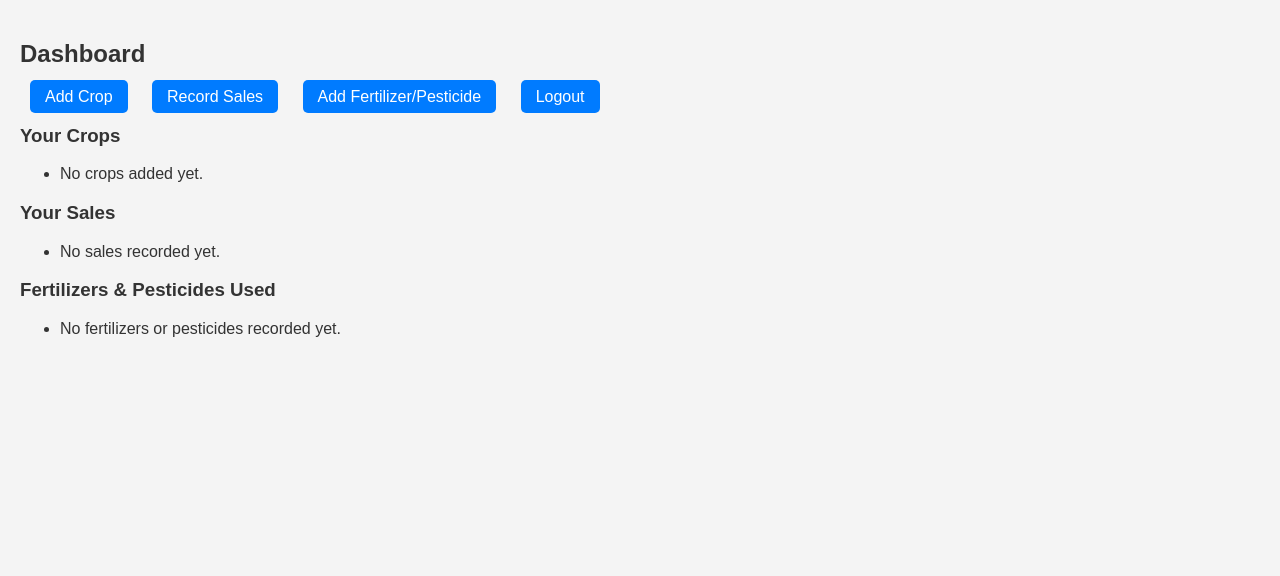
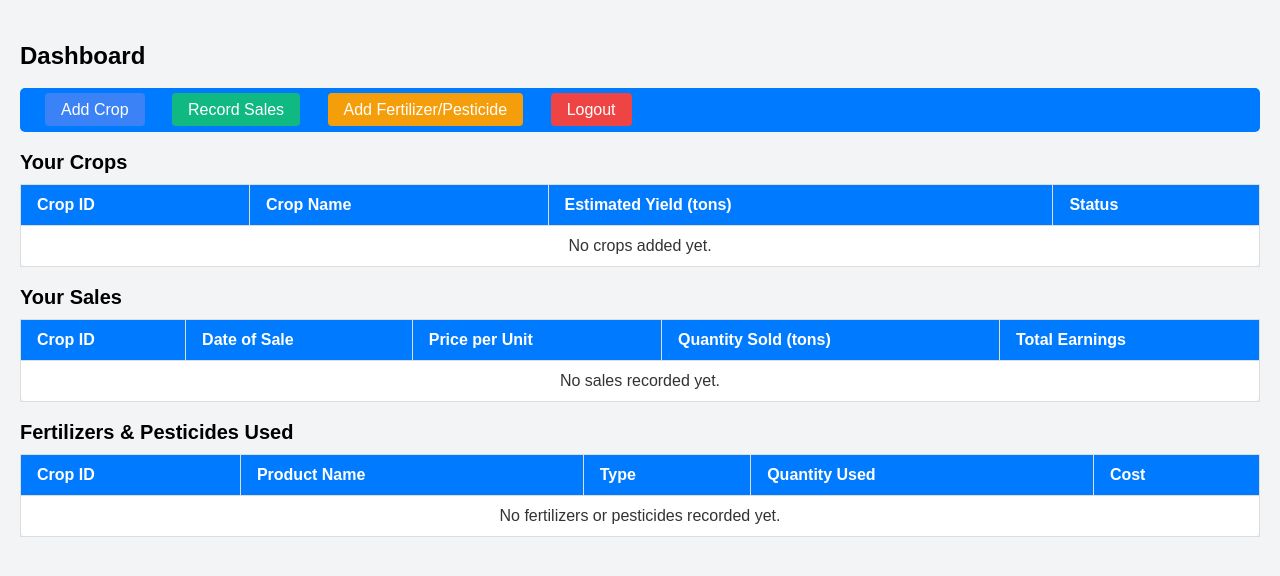
Before and after one commit to Samarth-Dave/DBMS_Farmer_Agriculter, a Flask app: page /dashboard in a window 1280 px wide. Shown: the top 576 px of the page. Run offline with Flask 3, Linux system fonts and the light colour scheme; the visitor is signed in with stand-in values (Sample User, id 1); data that the repository does not hold is empty.

Commit message:
styling changed, pesticide form updated.

```diff
--- a/app.py
+++ b/app.py
@@ -1,12 +1,10 @@
-# app.py
 from flask import Flask, render_template, redirect, url_for, flash, session
 from config import Config
-from forms import RegisterForm, LoginForm,SalesForm,CropForm, FertilizerPesticideForm
+from forms import RegisterForm, LoginForm, SalesForm, CropForm, FertilizerPesticideForm
 from models import db, FarmerProfile, CropInfo, Grows, Sales, FertilizerPesticide, ManageCrop
 from werkzeug.security import generate_password_hash, check_password_hash
 from datetime import datetime
 from flask import request
-
 
 app = Flask(__name__)
 app.config.from_object(Config)
@@ -18,12 +16,9 @@ def create_tables():
 
 @app.route('/register', methods=['GET', 'POST'])
 def register():
-    form = RegisterForm()  # Assuming you have a form class for registration
+    form = RegisterForm()
     if form.validate_on_submit():
-        # Directly use the password from the form without hashing
         plain_password = form.password.data
-
-        # Create a new FarmerProfile instance with the plaintext password
         new_farmer = FarmerProfile(
             FirstName=form.first_name.data,
             MiddleName=form.middle_name.data,
@@ -33,24 +28,19 @@ def register():
             LandArea=form.land_area.data,
             PasswordHash=plain_password  # Store plaintext password directly
         )
-
-        # Add the new farmer to the session and commit to the database
         db.session.add(new_farmer)
         db.session.commit()
         flash('Registration successful! You can now log in.')
         return redirect(url_for('login'))
-
     return render_template('register.html', form=form)
 
-
-@app.route('/login', methods=['GET', 'POST'])
 @app.route('/login', methods=['GET', 'POST'])
 def login():
     form = LoginForm()
     if form.validate_on_submit():
         farmer = FarmerProfile.query.filter_by(PhoneNumber=form.phone_number.data).first()
         if farmer and farmer.PasswordHash == form.password.data:
-            session['farmer_id'] = farmer.FarmerId  # Store farmer ID in session
+            session['farmer_id'] = farmer.FarmerId
             flash('Login successful!')
             return redirect(url_for('dashboard'))
         else:
@@ -65,13 +55,9 @@ def dashboard():
         flash("Farmer not logged in. Please log in again.", "error")
         return redirect(url_for('login'))
 
-    # Query crops associated with the logged-in farmer through Grows
     crops = db.session.query(CropInfo).join(Grows, CropInfo.CropId == Grows.CropId).filter(Grows.FarmerId == farmer_id).all()
-
-    # Query sales associated with the logged-in farmer
     sales = Sales.query.filter_by(FarmerId=farmer_id).all()
 
-    # Query fertilizers and pesticides used
     fertilizers = (
         db.session.query(FertilizerPesticide, ManageCrop)
         .join(ManageCrop, FertilizerPesticide.ProductId == ManageCrop.ProductId)
@@ -82,9 +68,6 @@ def dashboard():
     )
 
     return render_template('dashboard.html', crops=crops, sales=sales, fertilizers=fertilizers)
-
-
-
 
 @app.route('/add_crop', methods=['GET', 'POST'])
 def add_crop():
@@ -101,7 +84,6 @@ def add_crop():
         db.session.add(new_crop)
         db.session.commit()
 
-        # Add to Grows table
         new_grow = Grows(FarmerId=session.get('farmer_id'), CropId=new_crop.CropId)
         db.session.add(new_grow)
         db.session.commit()
@@ -111,8 +93,6 @@ def add_crop():
 
     return render_template('add_crop.html', form=form)
 
-
-
 @app.route('/sales', methods=['GET', 'POST'])
 def sales():
     form = SalesForm()
@@ -121,38 +101,33 @@ def sales():
         quantity_sold = form.quantity_sold.data
         price_per_unit = form.price_per_unit.data
 
-        # Check if the crop is available
         crop_info = CropInfo.query.get(crop_id)
 
         if crop_info is None:
             flash('Invalid crop selected. Please select a valid crop.', 'danger')
-            return redirect(url_for('sales'))  # Redirect back to sales page if crop not found
+            return redirect(url_for('sales'))
 
         if crop_info.Status == 'Unavailable':
             flash('You cannot record a sale for this crop because it is currently unavailable.', 'danger')
-            return redirect(url_for('sales'))  # Redirect back to sales page if crop is unavailable
+            return redirect(url_for('sales'))
 
-        # Calculate total earnings
         total_earnings = quantity_sold * price_per_unit * 1000
 
-        # Record the sale
         new_sale = Sales(
             DateOfSale=form.date_of_sale.data,
             PricePerUnit=price_per_unit,
             QuantitySold=quantity_sold,
             Earnings=total_earnings,
             CropId=crop_id,
-            FarmerId=session.get('farmer_id')  # Ensure you store the farmer id
+            FarmerId=session.get('farmer_id')
         )
 
         db.session.add(new_sale)
         db.session.commit()
 
-        # Check if the crop is sold out
         total_sold = db.session.query(db.func.sum(Sales.QuantitySold)).filter(Sales.CropId == crop_id).scalar() or 0
 
         if total_sold >= crop_info.EstimatedYield:
-            # Update crop status to 'Unavailable'
             crop_info.Status = 'Unavailable'
             db.session.commit()
 
@@ -165,7 +140,6 @@ def sales():
 def add_fertilizer_pesticide():
     form = FertilizerPesticideForm()
     if form.validate_on_submit():
-        # Create a new FertilizerPesticide entry
         new_product = FertilizerPesticide(
             ProductName=form.product_name.data,
             Type=form.type.data,
@@ -173,16 +147,13 @@ def add_fertilizer_pesticide():
             Cost=form.cost.data
         )
 
-        # Add the new product to the database
         db.session.add(new_product)
         db.session.commit()
 
-        # Automatically link product to all crops for the logged-in farmer
-        farmer_id = session.get('farmer_id')
-        crops = db.session.query(CropInfo.CropId).join(Grows).filter(Grows.FarmerId == farmer_id).all()
-
-        for crop in crops:
-            manage_crop_entry = ManageCrop(CropId=crop.CropId, ProductId=new_product.ProductId)
+        # Link product to selected crops
+        crop_ids = request.form.getlist('crop_ids')  # Get list of crop IDs from the form
+        for crop_id in crop_ids:
+            manage_crop_entry = ManageCrop(CropId=crop_id, ProductId=new_product.ProductId)
             db.session.add(manage_crop_entry)
 
         db.session.commit()
@@ -190,18 +161,17 @@ def add_fertilizer_pesticide():
 
         return redirect(url_for('dashboard'))
 
-    return render_template('add_fertilizer_pesticide.html', form=form)
+    # Fetch available crops for the dropdown in the form
+    farmer_id = session.get('farmer_id')
+    crops = CropInfo.query.join(Grows).filter(Grows.FarmerId == farmer_id).all()
 
-
+    return render_template('add_fertilizer_pesticide.html', form=form, crops=crops)
 
 @app.route('/logout')
 def logout():
-    # Clear the user's session
     session.clear()
     flash('You have been logged out successfully.', 'success')
-    return redirect(url_for('login'))  # Replace 'login' with the actual name of your login route
-
-
+    return redirect(url_for('login'))
 
 if __name__ == '__main__':
     app.run(debug=True)
--- a/config.py
+++ b/config.py
@@ -1,6 +1,7 @@
 import os
 
 class Config:
-    SQLALCHEMY_DATABASE_URI = 'mysql+pymysql://root:Atharva%4021@127.0.0.1/farmeragriculture'
+    SECRET_KEY = os.getenv("SECRET_KEY", "your_secret_key")
+    SQLALCHEMY_DATABASE_URI = 'mysql+pymysql://root:saur2005@127.0.0.1/FarmerAgriculture'
 
     SQLALCHEMY_TRACK_MODIFICATIONS = False
--- a/static/style.css
+++ b/static/style.css
@@ -6,8 +6,56 @@ body {
     padding: 20px;
 }
 
-h1 {
-    color: #007bff;
+h1, h2, h3 {
+    color: #000;
+}
+
+nav {
+    margin-bottom: 20px;
+    background-color: #007BFF; /* Navbar background color */
+    padding: 10px; /* Padding for navbar */
+    border-radius: 5px; /* Rounded corners */
+}
+
+nav a {
+    margin: 0 15px; /* Space between links */
+    padding: 10px 15px; /* Padding inside links */
+    background-color: transparent; /* Transparent background */
+    color: white; /* Text color */
+    text-decoration: none; /* Remove underline */
+    border-radius: 5px; /* Rounded corners for links */
+    transition: background-color 0.3s ease; /* Transition for hover effect */
+}
+
+nav a:hover {
+    background-color: #0056b3; /* Darker shade on hover */
+    box-shadow: 0 2px 5px rgba(0, 0, 0, 0.2); /* Subtle shadow on hover */
+}
+
+nav a.active {
+    background-color: #0056b3; /* Background for active link */
+    box-shadow: inset 0 -2px 5px rgba(255, 255, 255, 0.3); /* Subtle shadow effect */
+}
+
+table {
+    width: 100%;
+    border-collapse: collapse;
+    margin-bottom: 20px;
+}
+
+th, td {
+    padding: 10px;
+    text-align: left;
+    border: 1px solid #ddd;
+}
+
+th {
+    background-color: #007BFF;
+    color: white;
+}
+
+tr:hover {
+    background-color: #f1f1f1;
 }
 
 form {
@@ -22,18 +70,22 @@ form input, form select {
     margin-bottom: 10px;
     padding: 10px;
     width: 100%;
+    border: 1px solid #ddd;
 }
 
-form input[type="submit"] {
+form input[type="submit"], button {
     background-color: #007bff;
     color: white;
     border: none;
     cursor: pointer;
+    padding: 10px;
+    border-radius: 5px;
 }
 
-form input[type="submit"]:hover {
+form input[type="submit"]:hover, button:hover {
     background-color: #0056b3;
 }
+
 .flashes {
     list-style-type: none;
     padding: 0;
@@ -55,15 +107,45 @@ form input[type="submit"]:hover {
     color: #721c24;
 }
 
-nav a {
-    margin: 10px;
-    padding: 8px 15px;
-    background-color: #007BFF; /* Bootstrap primary color */
-    color: white;
-    text-decoration: none;
+/* Responsive design for smaller screens */
+@media (max-width: 768px) {
+    nav {
+        display: flex;
+        flex-direction: column; /* Stack links vertically on smaller screens */
+    }
+
+    nav a {
+        margin: 10px 0; /* Margin for vertical spacing */
+    }
+
+    table {
+        font-size: 0.9em; /* Slightly smaller font for tables */
+    }
+}
+
+.flashes {
+    list-style-type: none;
+    margin: 20px 0;
+    padding: 0;
+}
+
+.flashes .alert {
+    padding: 15px;
+    margin-bottom: 10px;
     border-radius: 5px;
 }
 
-nav a:hover {
-    background-color: #0056b3; /* Darker shade on hover */
+.flashes .alert.success {
+    background-color: #d4edda;
+    color: #155724;
 }
+
+.flashes .alert.warning {
+    background-color: #fff3cd;
+    color: #856404;
+}
+
+.flashes .alert.danger {
+    background-color: #f8d7da;
+    color: #721c24;
+}
--- a/templates/dashboard.html
+++ b/templates/dashboard.html
@@ -4,44 +4,103 @@
     <meta charset="UTF-8">
     <meta name="viewport" content="width=device-width, initial-scale=1.0">
     <title>Dashboard</title>
+    <link rel="stylesheet" href="https://cdnjs.cloudflare.com/ajax/libs/tailwindcss/2.2.19/tailwind.min.css">
     <link rel="stylesheet" href="{{ url_for('static', filename='style.css') }}">
 </head>
-<body>
-    <h2>Dashboard</h2>
-    <nav>
-        <a href="{{ url_for('add_crop') }}">Add Crop</a>
-        <a href="{{ url_for('sales') }}">Record Sales</a>
-        <a href="{{ url_for('add_fertilizer_pesticide') }}">Add Fertilizer/Pesticide</a>
-        <a href="{{ url_for('logout') }}">Logout</a>
+<body class="bg-gray-100">
+    <div class="container mx-auto mt-5">
+        <h2 class="text-2xl font-bold mb-4">Dashboard</h2>
+
+
+
+        <nav class="mb-4">
+            <a href="{{ url_for('add_crop') }}" class="bg-blue-500 text-white px-4 py-2 rounded mr-2">Add Crop</a>
+            <a href="{{ url_for('sales') }}" class="bg-green-500 text-white px-4 py-2 rounded mr-2">Record Sales</a>
+            <a href="{{ url_for('add_fertilizer_pesticide') }}" class="bg-yellow-500 text-white px-4 py-2 rounded mr-2">Add Fertilizer/Pesticide</a>
+            <a href="{{ url_for('logout') }}" class="bg-red-500 text-white px-4 py-2 rounded">Logout</a>
         </nav>
 
-    <h3>Your Crops</h3>
-    <ul>
+        <h3 class="text-xl font-semibold mb-2">Your Crops</h3>
+        <table class="min-w-full bg-white border border-gray-300 rounded-lg mb-4">
+            <thead>
+                <tr class="bg-gray-200">
+                    <th class="border px-4 py-2">Crop ID</th>
+                    <th class="border px-4 py-2">Crop Name</th>
+                    <th class="border px-4 py-2">Estimated Yield (tons)</th>
+                    <th class="border px-4 py-2">Status</th>
+                </tr>
+            </thead>
+            <tbody>
                 {% for crop in crops %}
-            <li>CropID: {{ crop.CropId }} - CropName: {{ crop.CropName }} - Estimated Yield: {{ crop.EstimatedYield }} tons - Status: {{ crop.Status }}</li>
+                    <tr class="hover:bg-gray-100">
+                        <td class="border px-4 py-2">{{ crop.CropId }}</td>
+                        <td class="border px-4 py-2">{{ crop.CropName }}</td>
+                        <td class="border px-4 py-2">{{ crop.EstimatedYield }}</td>
+                        <td class="border px-4 py-2">{{ crop.Status }}</td>
+                    </tr>
                 {% else %}
-            <li>No crops added yet.</li>
+                    <tr>
+                        <td colspan="4" class="text-center py-2">No crops added yet.</td>
+                    </tr>
                 {% endfor %}
-    </ul>
+            </tbody>
+        </table>
 
-    <h3>Your Sales</h3>
-    <ul>
+        <h3 class="text-xl font-semibold mb-2">Your Sales</h3>
+        <table class="min-w-full bg-white border border-gray-300 rounded-lg mb-4">
+            <thead>
+                <tr class="bg-gray-200">
+                    <th class="border px-4 py-2">Crop ID</th>
+                    <th class="border px-4 py-2">Date of Sale</th>
+                    <th class="border px-4 py-2">Price per Unit</th>
+                    <th class="border px-4 py-2">Quantity Sold (tons)</th>
+                    <th class="border px-4 py-2">Total Earnings</th>
+                </tr>
+            </thead>
+            <tbody>
                 {% for sale in sales %}
-            <li>Crop ID: {{ sale.CropId }} - Date of Sale: {{ sale.DateOfSale }} - Price per Unit: {{ sale.PricePerUnit }} - Quantity Sold: {{ sale.QuantitySold }} tons - Total Earnings: {{ sale.Earnings }}</li>
+                    <tr class="hover:bg-gray-100">
+                        <td class="border px-4 py-2">{{ sale.CropId }}</td>
+                        <td class="border px-4 py-2">{{ sale.DateOfSale }}</td>
+                        <td class="border px-4 py-2">{{ sale.PricePerUnit }}</td>
+                        <td class="border px-4 py-2">{{ sale.QuantitySold }}</td>
+                        <td class="border px-4 py-2">{{ sale.Earnings }}</td>
+                    </tr>
                 {% else %}
-            <li>No sales recorded yet.</li>
+                    <tr>
+                        <td colspan="5" class="text-center py-2">No sales recorded yet.</td>
+                    </tr>
                 {% endfor %}
-    </ul>
+            </tbody>
+        </table>
 
-    <h3>Fertilizers & Pesticides Used</h3>
-    <ul>
+        <h3 class="text-xl font-semibold mb-2">Fertilizers & Pesticides Used</h3>
+        <table class="min-w-full bg-white border border-gray-300 rounded-lg">
+            <thead>
+                <tr class="bg-gray-200">
+                    <th class="border px-4 py-2">Crop ID</th>
+                    <th class="border px-4 py-2">Product Name</th>
+                    <th class="border px-4 py-2">Type</th>
+                    <th class="border px-4 py-2">Quantity Used</th>
+                    <th class="border px-4 py-2">Cost</th>
+                </tr>
+            </thead>
+            <tbody>
                 {% for fertilizer, manage_crop in fertilizers %}
-            <li>
-                Crop ID: {{ manage_crop.CropId }} - Product Name: {{ fertilizer.ProductName }} - Type: {{ fertilizer.Type }} - Quantity Used: {{ fertilizer.QuantityUsed }} - Cost: {{ fertilizer.Cost }}
-            </li>
+                    <tr class="hover:bg-gray-100">
+                        <td class="border px-4 py-2">{{ manage_crop.CropId }}</td>
+                        <td class="border px-4 py-2">{{ fertilizer.ProductName }}</td>
+                        <td class="border px-4 py-2">{{ fertilizer.Type }}</td>
+                        <td class="border px-4 py-2">{{ fertilizer.QuantityUsed }}</td>
+                        <td class="border px-4 py-2">{{ fertilizer.Cost }}</td>
+                    </tr>
                 {% else %}
-            <li>No fertilizers or pesticides recorded yet.</li>
+                    <tr>
+                        <td colspan="5" class="text-center py-2">No fertilizers or pesticides recorded yet.</td>
+                    </tr>
                 {% endfor %}
-    </ul>
+            </tbody>
+        </table>
+    </div>
 </body>
 </html>
```
Also changed, not shown: static/css/style.css (deleted, +0 -50 lines), templates/add_fertilizer_pesticide.html (+10 -2 lines), 1 other file. Lines whose indentation alone changed are shown as unchanged.
